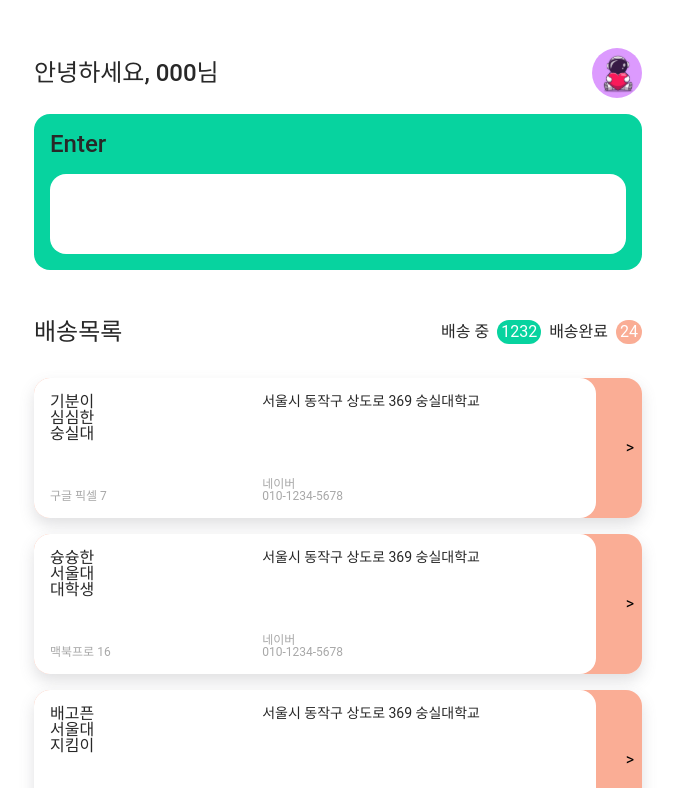
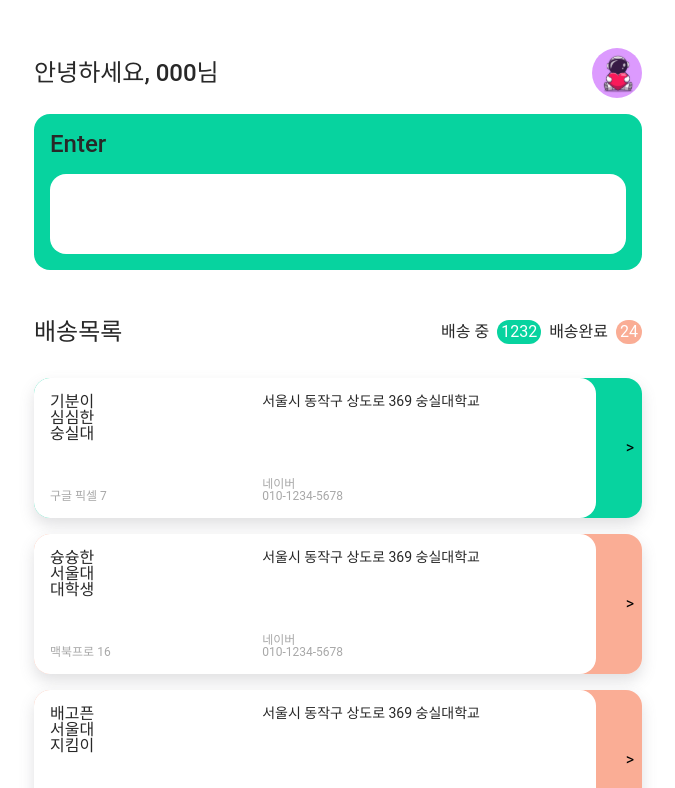
Before and after one commit to gdsc-ssu/ssung-delivery-frontend, a React (Vite) app in the folder packages/app/shipper-client/: page / in a window 1280 px wide. Shown: the top 788 px of the page, without its empty margins (302-977 px from the left). Built offline with nearby package versions, Linux system fonts and the light colour scheme.

Commit message:
style(sender): change background color by ship state

```diff
--- a/packages/app/shipper-client/src/App/App.shippingList.tsx
+++ b/packages/app/shipper-client/src/App/App.shippingList.tsx
@@ -5,8 +5,18 @@ import GroundForm from './Shipping/GroundForm'
 import Stack from './Shipping/Stack'
 import { Text } from '@common/ssung-ui'
 import { SHIP_MOCK_DATA } from '../model/ship.mock'
+import { ShipData } from '../model/ship'
 
 const ShippingList = () => {
+  const updateState = (id: string, toState: string) => {
+    alert()
+  }
+
+  const getFinalState = (ship: ShipData) => {
+    const filteredDoneHistory = ship.history.filter((hist) => hist.done)
+    return filteredDoneHistory[filteredDoneHistory.length - 1]
+  }
+
   return (
     <ComponentContainer>
       <Flex justifyContent={'space-between'}>
@@ -26,7 +36,16 @@ const ShippingList = () => {
 
       {SHIP_MOCK_DATA.map((ship) => (
         <>
-          <Stack Top={<InfoCard ship={ship} />} Ground={<GroundForm />} />
+          <Stack
+            Top={<InfoCard ship={ship} />}
+            Ground={
+              <GroundForm
+                id={ship.id}
+                state={getFinalState(ship).state}
+                updateState={updateState}
+              />
+            }
+          />
           <Spacer height="1rem" />
         </>
       ))}
--- a/packages/app/shipper-client/src/App/Shipping/GroundForm.tsx
+++ b/packages/app/shipper-client/src/App/Shipping/GroundForm.tsx
@@ -2,9 +2,19 @@ import styled from '@emotion/styled'
 import { Flex, Text } from '@common/ssung-ui'
 import WAREHOUSE_LOCATION from '../../model/location'
 
-const ShippingBox = () => {
+interface ShippingBoxType {
+  id: string
+  state: string
+  updateState: (id: string, toState: string) => void
+}
+
+const ShippingBox = (props: ShippingBoxType) => {
+  const updateState = () => {
+    props.updateState(props.id, '')
+  }
+
   return (
-    <Container>
+    <Container isFinish={props.state === '배송완료'}>
       <SafeArea>
         <FormConainer>
           <Row>
@@ -26,7 +36,7 @@ const ShippingBox = () => {
           </Row>
 
           <Row>
-            <button>UPDATE</button>
+            <button onClick={updateState}>UPDATE</button>
           </Row>
         </FormConainer>
       </SafeArea>
@@ -59,9 +69,11 @@ const SafeArea = styled.div`
   border-radius: 1rem;
 `
 
-const Container = styled.div`
-  background-color: var(--negative);
+const Container = styled.div(
+  ({ isFinish }: { isFinish: boolean }) => `
+  background-color: ${isFinish ? 'var(--primary)' : 'var(--negative)'};
   height: 100%;
   width: 100%;
   border-radius: 1rem;
 `
+)
--- a/packages/app/shipper-client/src/model/ship.mock.ts
+++ b/packages/app/shipper-client/src/model/ship.mock.ts
@@ -24,12 +24,12 @@ export const SHIP_MOCK_DATA: ShipData[] = [
       {
         state: '배송 출발',
         date: '2020-01-02',
-        done: false,
+        done: true,
       },
       {
-        state: '배송 도착',
+        state: '배송완료',
         date: '2020-01-03',
-        done: false,
+        done: true,
       },
     ],
     sender: {
@@ -64,7 +64,7 @@ export const SHIP_MOCK_DATA: ShipData[] = [
         done: false,
       },
       {
-        state: '배송 도착',
+        state: '배송완료',
         date: '2020-01-03',
         done: false,
       },
@@ -101,7 +101,7 @@ export const SHIP_MOCK_DATA: ShipData[] = [
         done: true,
       },
       {
-        state: '배송 도착',
+        state: '배송완료',
         date: '2020-01-03',
         done: false,
       },
@@ -138,7 +138,7 @@ export const SHIP_MOCK_DATA: ShipData[] = [
         done: true,
       },
       {
-        state: '배송 도착',
+        state: '배송완료',
         date: '2020-01-03',
         done: true,
       },
```
